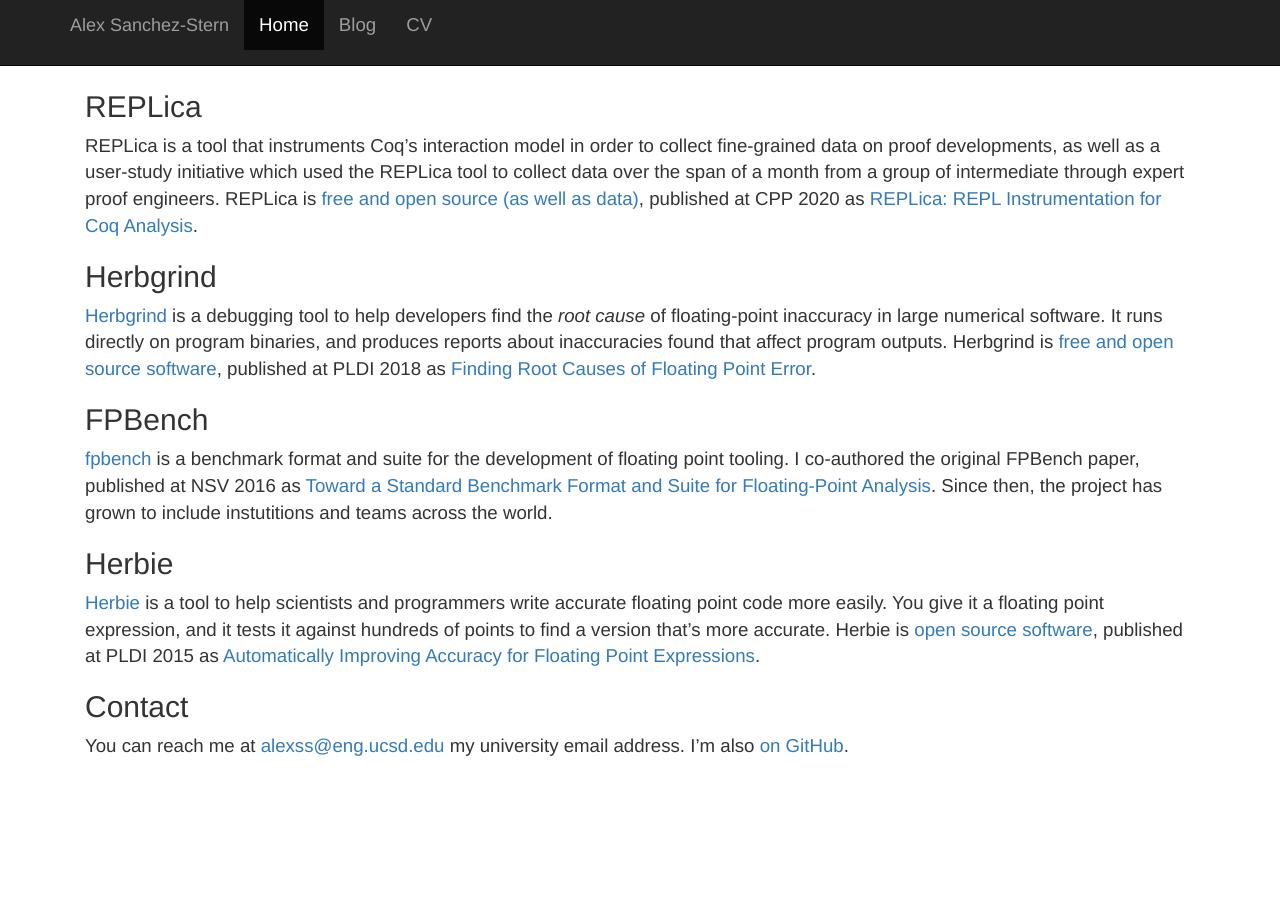
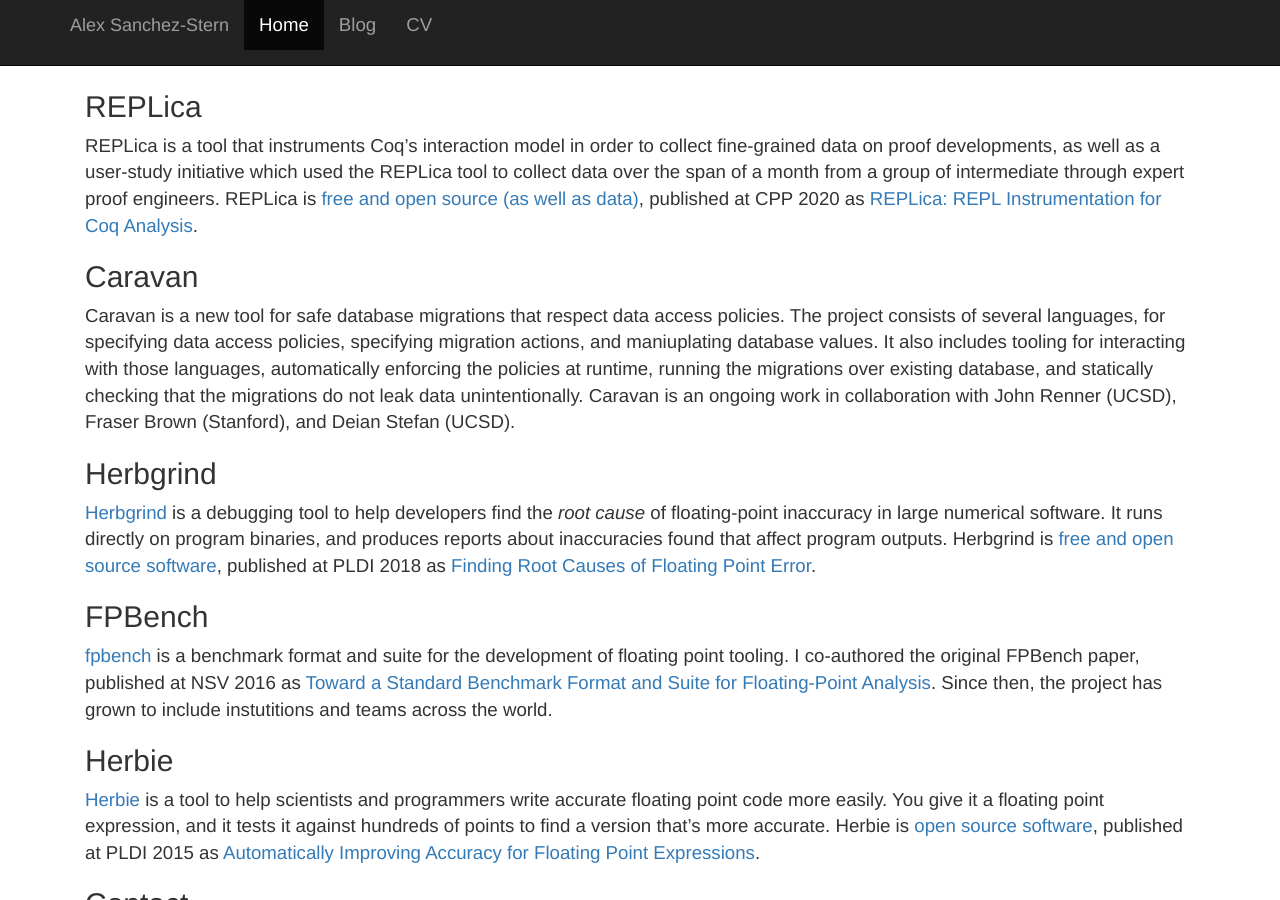
Before and after one commit to HazardousPeach/hazardouspeach.github.io, a Jekyll site: the page built from index.md, in a window 1280 px wide and 900 px high, scrolled down 470 px. Built offline with Jekyll 4.4.1, drawn with Linux system fonts in a browser that asks for light colours; nearby versions of some CDN libraries; before the commit the page ends 1333 px from its top, so only the background shows below that.

Commit message:
Add Caravan to main page

```diff
--- a/index.md
+++ b/index.md
@@ -42,6 +42,20 @@
 CPP 2020 as [REPLica: REPL Instrumentation for Coq
 Analysis](papers/replica.pdf).
 
+Caravan
+-------
+
+Caravan is a new tool for safe database migrations that respect data
+access policies. The project consists of several languages, for
+specifying data access policies, specifying migration actions, and
+maniuplating database values. It also includes tooling for interacting
+with those languages, automatically enforcing the policies at runtime,
+running the migrations over existing database, and statically checking
+that the migrations do not leak data unintentionally. Caravan is an
+ongoing work in collaboration with John Renner (UCSD), Fraser Brown
+(Stanford), and Deian Stefan (UCSD).
+
+
 Herbgrind
 ---------
 
```
